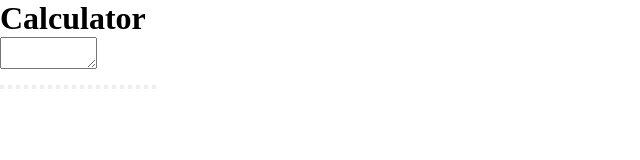
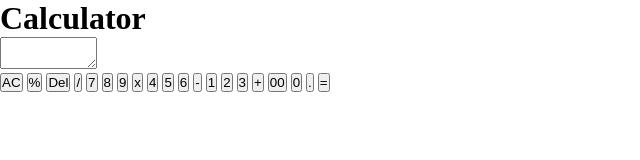
Before and after one commit to Ismaaeel-A/Calculator, a plain HTML site: page index.html in a window 1280 px wide. Shown: the whole page, without its empty margins (0-640 px from the left). Drawn offline with Linux system fonts and the light colour scheme.

Commit message:
button text

```diff
--- a/index.html
+++ b/index.html
@@ -15,26 +15,26 @@
         <textarea id="display" cols="10" rows="2"></textarea>
 
         <div class="button_box">
-            <button></button>
-            <button></button>
-            <button></button>
-            <button></button>
-            <button></button>
-            <button></button>
-            <button></button>
-            <button></button>
-            <button></button>
-            <button></button>
-            <button></button>
-            <button></button>
-            <button></button>
-            <button></button>
-            <button></button>
-            <button></button>
-            <button></button>
-            <button></button>
-            <button></button>
-            <button></button>
+            <button>AC</button>
+            <button>%</button>
+            <button>Del</button>
+            <button>/</button>
+            <button>7</button>
+            <button>8</button>
+            <button>9</button>
+            <button>x</button>
+            <button>4</button>
+            <button>5</button>
+            <button>6</button>
+            <button>-</button>
+            <button>1</button>
+            <button>2</button>
+            <button>3</button>
+            <button>+</button>
+            <button>00</button>
+            <button>0</button>
+            <button>.</button>
+            <button>=</button>
         </div>
     </div>
 </body>
```
